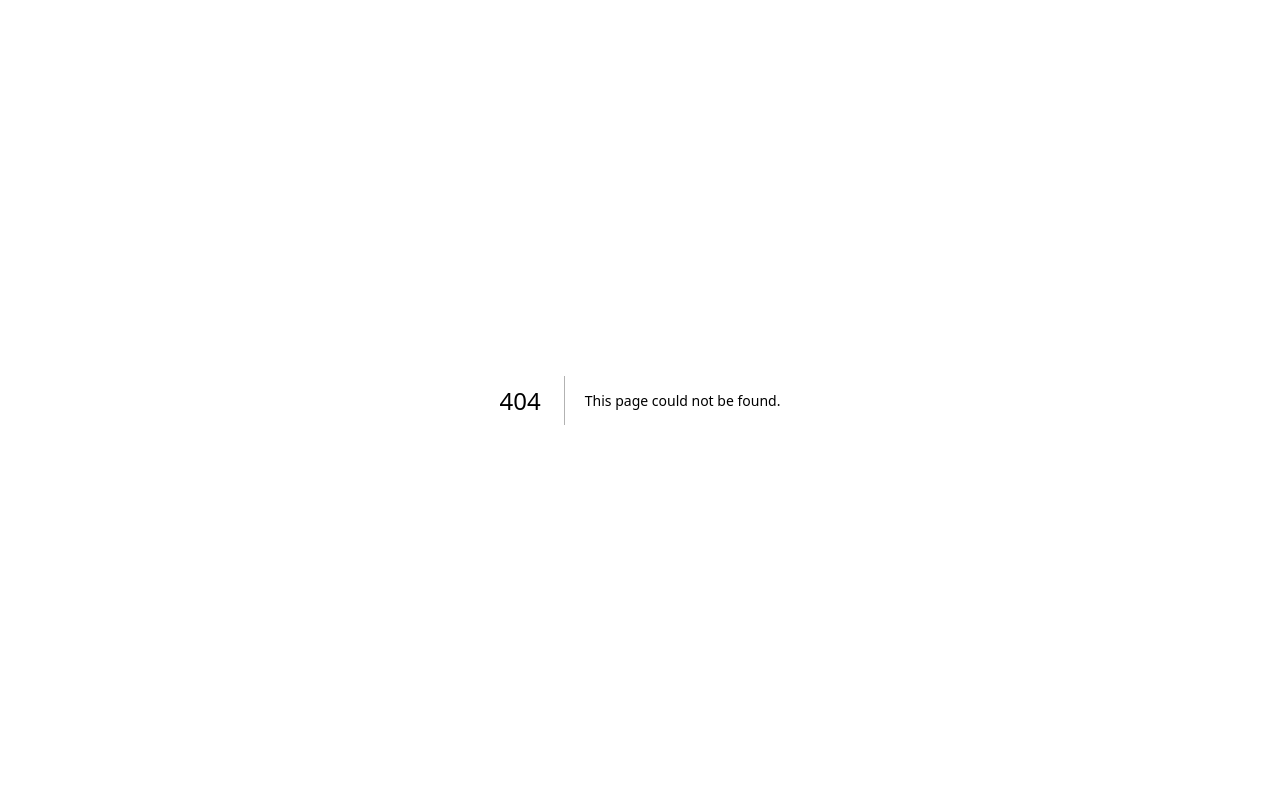
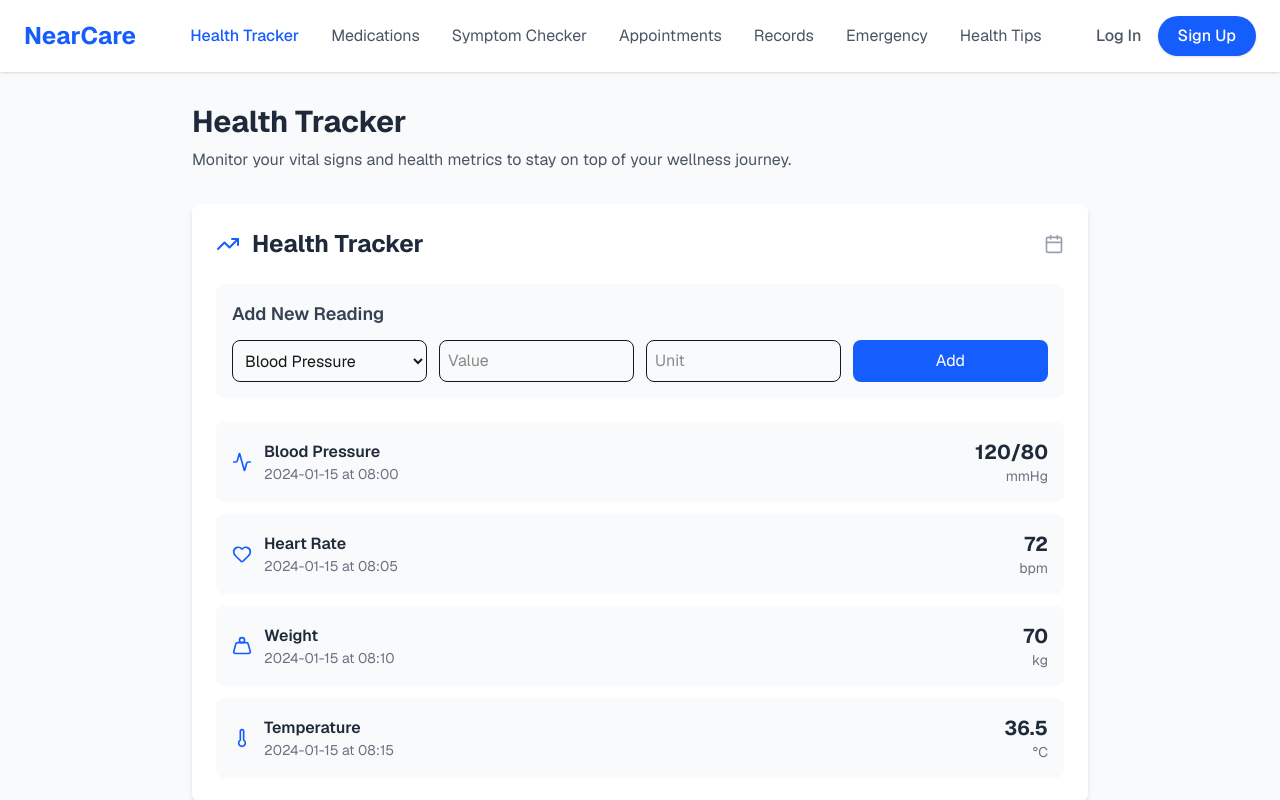
Before and after one commit to utkarshrupanpatti/NearCare, a Next.js app: page /health-tracker in a window 1280 px wide. Before the commit this address had no page. Shown: the top 800 px of the page. Built offline with nearby package versions, Linux system fonts and the light colour scheme.

Commit message:
feat: added health tracker component

```diff
--- /dev/null
+++ b/app/health-tracker/page.tsx
@@ -0,0 +1,94 @@
+import Link from "next/link";
+import HealthTracker from "../../components/HealthTracker";
+
+export default function HealthTrackerPage() {
+  return (
+    <div className="flex flex-col min-h-screen bg-gray-50 font-sans">
+      {/* Header */}
+      <header className="w-full bg-white shadow-sm sticky top-0 z-50">
+        <nav className="container mx-auto px-6 py-4 flex justify-between items-center">
+          <Link
+            href="/"
+            className="text-2xl font-bold text-blue-600 hover:text-blue-700 transition-colors"
+          >
+            NearCare
+          </Link>
+          <div className="hidden md:flex items-center space-x-8">
+            <Link
+              href="/health-tracker"
+              className="text-blue-600 hover:text-blue-700 transition-colors font-medium"
+            >
+              Health Tracker
+            </Link>
+            <Link
+              href="/medication-reminder"
+              className="text-gray-600 hover:text-blue-600 transition-colors"
+            >
+              Medications
+            </Link>
+            <Link
+              href="/symptom-checker"
+              className="text-gray-600 hover:text-blue-600 transition-colors"
+            >
+              Symptom Checker
+            </Link>
+            <Link
+              href="/appointments"
+              className="text-gray-600 hover:text-blue-600 transition-colors"
+            >
+              Appointments
+            </Link>
+            <Link
+              href="/health-records"
+              className="text-gray-600 hover:text-blue-600 transition-colors"
+            >
+              Records
+            </Link>
+            <Link
+              href="/emergency-contacts"
+              className="text-gray-600 hover:text-blue-600 transition-colors"
+            >
+              Emergency
+            </Link>
+            <Link
+              href="/health-tips"
+              className="text-gray-600 hover:text-blue-600 transition-colors"
+            >
+              Health Tips
+            </Link>
+          </div>
+          <div className="flex items-center space-x-4">
+            <button className="text-gray-600 hover:text-blue-600 transition-colors font-medium">
+              Log In
+            </button>
+            <button className="bg-blue-600 text-white px-5 py-2 rounded-full hover:bg-blue-700 transition-colors font-medium shadow-sm">
+              Sign Up
+            </button>
+          </div>
+        </nav>
+      </header>
+
+      <main className="flex-grow container mx-auto px-6 py-8">
+        <div className="max-w-4xl mx-auto">
+          <div className="mb-8">
+            <h1 className="text-3xl font-bold text-gray-800 mb-2">Health Tracker</h1>
+            <p className="text-gray-600">
+              Monitor your vital signs and health metrics to stay on top of your wellness journey.
+            </p>
+          </div>
+
+          <HealthTracker />
+        </div>
+      </main>
+
+      {/* Footer */}
+      <footer className="bg-white border-t mt-12">
+        <div className="container mx-auto px-6 py-8">
+          <p className="text-center text-gray-600">
+            &copy; {new Date().getFullYear()} NearCare. All rights reserved.
+          </p>
+        </div>
+      </footer>
+    </div>
+  );
+}
--- /dev/null
+++ b/components/HealthTracker.tsx
@@ -0,0 +1,134 @@
+"use client";
+
+import { useState } from "react";
+import { Heart, Activity, Thermometer, Weight, Calendar, TrendingUp } from "lucide-react";
+
+interface HealthMetric {
+  id: string;
+  type: 'blood-pressure' | 'heart-rate' | 'weight' | 'temperature';
+  value: string;
+  unit: string;
+  date: string;
+  time: string;
+}
+
+const mockHealthData: HealthMetric[] = [
+  { id: '1', type: 'blood-pressure', value: '120/80', unit: 'mmHg', date: '2024-01-15', time: '08:00' },
+  { id: '2', type: 'heart-rate', value: '72', unit: 'bpm', date: '2024-01-15', time: '08:05' },
+  { id: '3', type: 'weight', value: '70', unit: 'kg', date: '2024-01-15', time: '08:10' },
+  { id: '4', type: 'temperature', value: '36.5', unit: '°C', date: '2024-01-15', time: '08:15' },
+];
+
+export default function HealthTracker() {
+  const [metrics, setMetrics] = useState<HealthMetric[]>(mockHealthData);
+  const [newMetric, setNewMetric] = useState({
+    type: 'blood-pressure' as const,
+    value: '',
+    unit: '',
+  });
+
+  const addMetric = () => {
+    if (newMetric.value && newMetric.unit) {
+      const metric: HealthMetric = {
+        id: Date.now().toString(),
+        type: newMetric.type,
+        value: newMetric.value,
+        unit: newMetric.unit,
+        date: new Date().toISOString().split('T')[0],
+        time: new Date().toTimeString().split(' ')[0].slice(0, 5),
+      };
+      setMetrics([metric, ...metrics]);
+      setNewMetric({ type: 'blood-pressure', value: '', unit: '' });
+    }
+  };
+
+  const getIcon = (type: string) => {
+    switch (type) {
+      case 'blood-pressure': return <Activity className="h-5 w-5" />;
+      case 'heart-rate': return <Heart className="h-5 w-5" />;
+      case 'weight': return <Weight className="h-5 w-5" />;
+      case 'temperature': return <Thermometer className="h-5 w-5" />;
+      default: return <Activity className="h-5 w-5" />;
+    }
+  };
+
+  const getTypeLabel = (type: string) => {
+    switch (type) {
+      case 'blood-pressure': return 'Blood Pressure';
+      case 'heart-rate': return 'Heart Rate';
+      case 'weight': return 'Weight';
+      case 'temperature': return 'Temperature';
+      default: return type;
+    }
+  };
+
+  return (
+    <div className="bg-white rounded-lg shadow-md p-6">
+      <div className="flex items-center justify-between mb-6">
+        <h2 className="text-2xl font-bold text-gray-800 flex items-center">
+          <TrendingUp className="mr-3 h-6 w-6 text-blue-600" />
+          Health Tracker
+        </h2>
+        <Calendar className="h-5 w-5 text-gray-400" />
+      </div>
+
+      {/* Add New Metric */}
+      <div className="bg-gray-50 p-4 rounded-lg mb-6">
+        <h3 className="text-lg font-semibold text-gray-700 mb-3">Add New Reading</h3>
+        <div className="grid grid-cols-1 md:grid-cols-4 gap-3">
+          <select
+            value={newMetric.type}
+            onChange={(e) => setNewMetric({ ...newMetric, type: e.target.value as any })}
+            className="p-2 border rounded-lg focus:outline-none focus:ring-2 focus:ring-blue-500"
+          >
+            <option value="blood-pressure">Blood Pressure</option>
+            <option value="heart-rate">Heart Rate</option>
+            <option value="weight">Weight</option>
+            <option value="temperature">Temperature</option>
+          </select>
+          <input
+            type="text"
+            placeholder="Value"
+            value={newMetric.value}
+            onChange={(e) => setNewMetric({ ...newMetric, value: e.target.value })}
+            className="p-2 border rounded-lg focus:outline-none focus:ring-2 focus:ring-blue-500"
+          />
+          <input
+            type="text"
+            placeholder="Unit"
+            value={newMetric.unit}
+            onChange={(e) => setNewMetric({ ...newMetric, unit: e.target.value })}
+            className="p-2 border rounded-lg focus:outline-none focus:ring-2 focus:ring-blue-500"
+          />
+          <button
+            onClick={addMetric}
+            className="bg-blue-600 text-white px-4 py-2 rounded-lg hover:bg-blue-700 transition-colors"
+          >
+            Add
+          </button>
+        </div>
+      </div>
+
+      {/* Metrics List */}
+      <div className="space-y-3">
+        {metrics.map((metric) => (
+          <div key={metric.id} className="flex items-center justify-between p-4 bg-gray-50 rounded-lg">
+            <div className="flex items-center">
+              <div className="text-blue-600 mr-3">
+                {getIcon(metric.type)}
+              </div>
+              <div>
+                <p className="font-semibold text-gray-800">{getTypeLabel(metric.type)}</p>
+                <p className="text-sm text-gray-500">{metric.date} at {metric.time}</p>
+              </div>
+            </div>
+            <div className="text-right">
+              <p className="text-xl font-bold text-gray-800">{metric.value}</p>
+              <p className="text-sm text-gray-500">{metric.unit}</p>
+            </div>
+          </div>
+        ))}
+      </div>
+    </div>
+  );
+}
```
